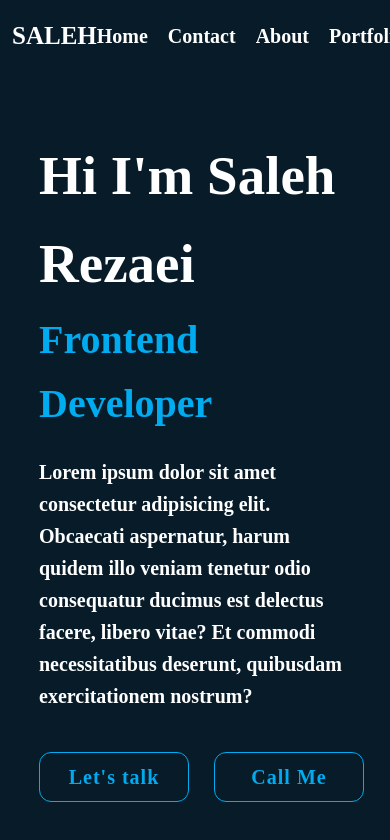
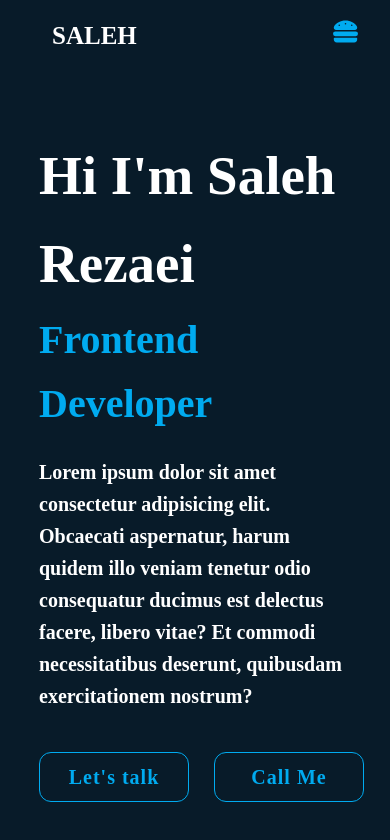
Before and after one commit to Amirsaleh2002/selfsite, a React (Vite) app: page / in a window 390 px wide. Shown: the top 840 px of the page. Built offline with nearby package versions, Linux system fonts and the light colour scheme.

Commit message:
make menu responsive

```diff
--- a/package.json
+++ b/package.json
@@ -12,6 +12,7 @@
   "dependencies": {
     "react": "^18.2.0",
     "react-dom": "^18.2.0",
+    "react-icons": "^5.2.1",
     "react-router-dom": "^6.23.1"
   },
   "devDependencies": {
--- a/src/components/Navbar/Navbar.css
+++ b/src/components/Navbar/Navbar.css
@@ -25,3 +25,44 @@
 .nav-link {
   text-decoration: none;
 }
+.hamburger-menu {
+  display: none;
+  font-size: 2.5rem;
+}
+.right-nav-responsive {
+  display: flex;
+  flex-direction: column;
+  align-items: center;
+  justify-content: center;
+  gap: 20px;
+  list-style-type: none;
+  position: fixed;
+  right: 0;
+  top: 0;
+  bottom: 0;
+  z-index: 111;
+  width: 200px;
+  background-color: #016085;
+  transition: all 1s;
+}
+.close-menu {
+  font-size: 2rem;
+  align-self: flex-start;
+  margin-left: 20px;
+  color: #000;
+}
+@media (max-width: 540px) {
+  .right-nav {
+    display: none;
+  }
+  .hamburger-menu {
+    display: block;
+    margin-right: 20px;
+  }
+  .navbar-container {
+    justify-content: space-between;
+  }
+  .nav-name {
+    margin-left: 40px;
+  }
+}
--- a/src/components/Navbar/Navbar.jsx
+++ b/src/components/Navbar/Navbar.jsx
@@ -1,14 +1,49 @@
-import React from "react";
+import React, { useState } from "react";
+import { FaHamburger } from "react-icons/fa";
+import { FaWindowClose } from "react-icons/fa";
+
 
 import "./Navbar.css";
 import { Link } from "react-router-dom";
 
 function Navbar() {
+  const [isMenuShown, setIsMenuShown] = useState(false);
+
   return (
     <div className="navbar-container">
       <div className="left-nav">
         <h1 className="nav-name">SALEH</h1>
       </div>
+      <div className="hamburger-menu" onClick={() => setIsMenuShown(true)}>
+        <FaHamburger />
+      </div>
+
+      {isMenuShown ? (
+        <ul className="right-nav-responsive">
+          <div className="close-menu" onClick={() => setIsMenuShown(false)}><FaWindowClose /></div>
+          <li className="nav-item">
+            <Link to="/" className="nav-link">
+              Home
+            </Link>
+          </li>
+          <li className="nav-item">
+            <Link to="/contact" className="nav-link">
+              Contact
+            </Link>
+          </li>
+          <li className="nav-item">
+            <Link to="/about" className="nav-link">
+              About
+            </Link>
+          </li>
+          <li className="nav-item">
+            <Link to="/portfolio" className="nav-link">
+              Portfolio
+            </Link>
+          </li>
+        </ul>
+      ) : (
+        <>
           <ul className="right-nav">
             <li className="nav-item">
               <Link to="/" className="nav-link">
@@ -31,6 +66,8 @@ function Navbar() {
               </Link>
             </li>
           </ul>
+        </>
+      )}
     </div>
   );
 }
```
Also changed, not shown: 1 other file (tests, documents, lock files or other folders). Lines whose indentation alone changed are shown as unchanged.
